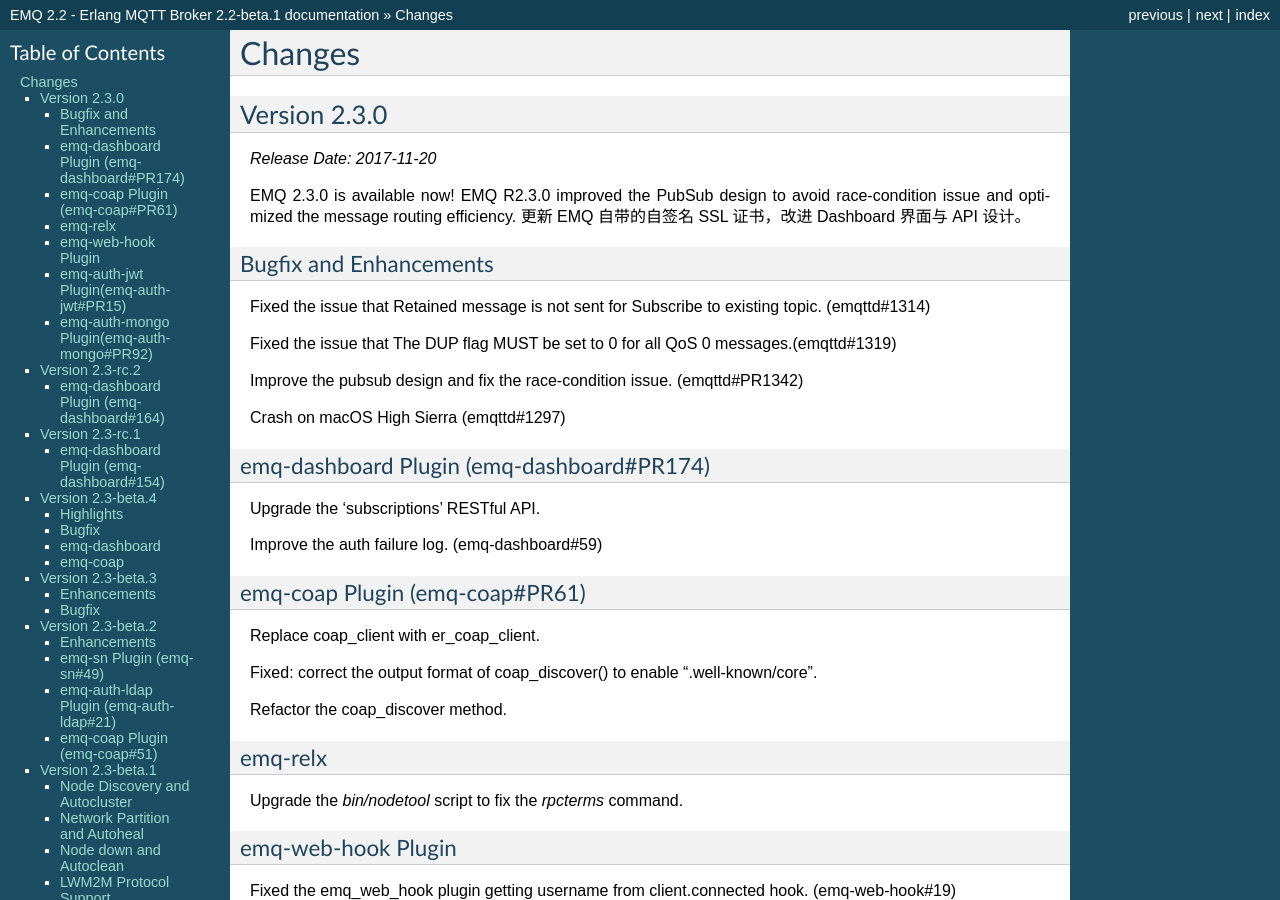
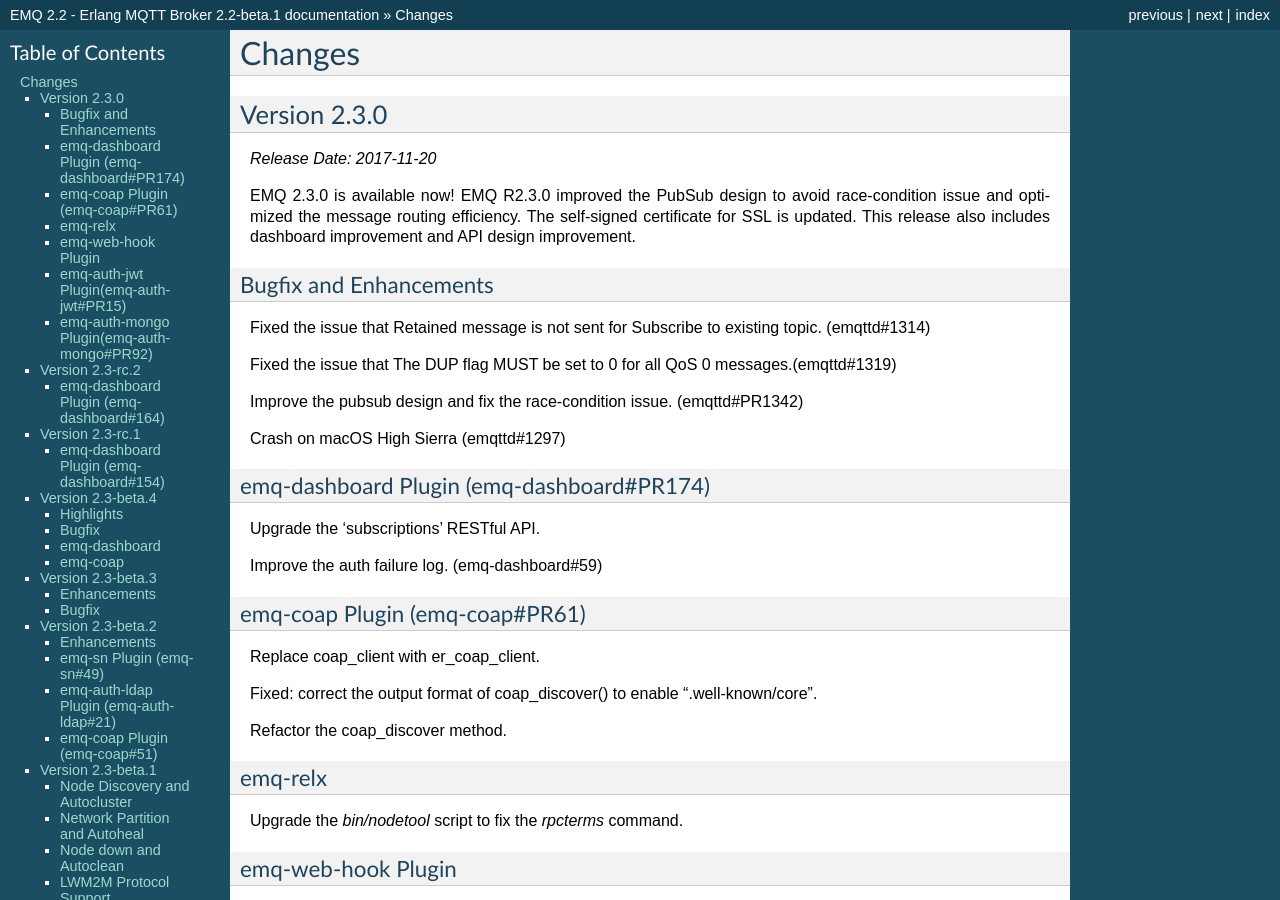
Before and after one commit to emqxarchive/emqx-docs-en, a Sphinx documentation site: the page built from source/changes.rst, in a window 1280 px wide and 900 px high. Built offline with Sphinx 7.4.7, drawn with Linux system fonts in a browser that asks for light colours.

Commit message:
Update changes.rst

```diff
--- a/source/changes.rst
+++ b/source/changes.rst
@@ -13,7 +13,7 @@
 
 *Release Date: 2017-11-20*
 
-EMQ 2.3.0 is available now! EMQ R2.3.0 improved the PubSub design to avoid race-condition issue and optimized the message routing efficiency. 更新 EMQ 自带的自签名 SSL 证书，改进 Dashboard 界面与 API 设计。
+EMQ 2.3.0 is available now! EMQ R2.3.0 improved the PubSub design to avoid race-condition issue and optimized the message routing efficiency. The self-signed certificate for SSL is updated. This release also includes dashboard improvement and API design improvement.
 
 Bugfix and Enhancements
 ------------------------
```
